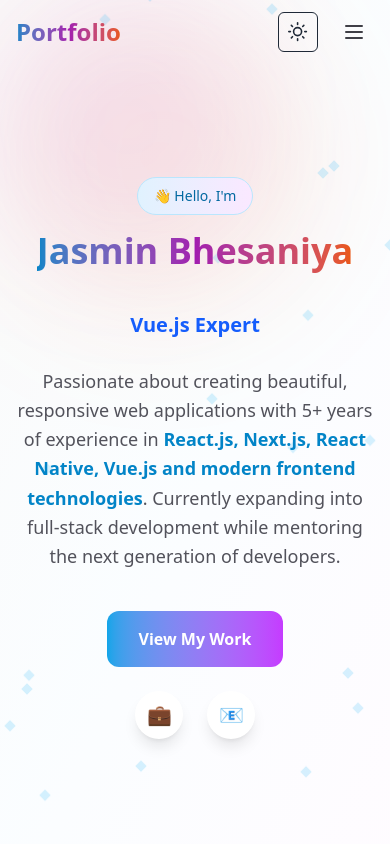
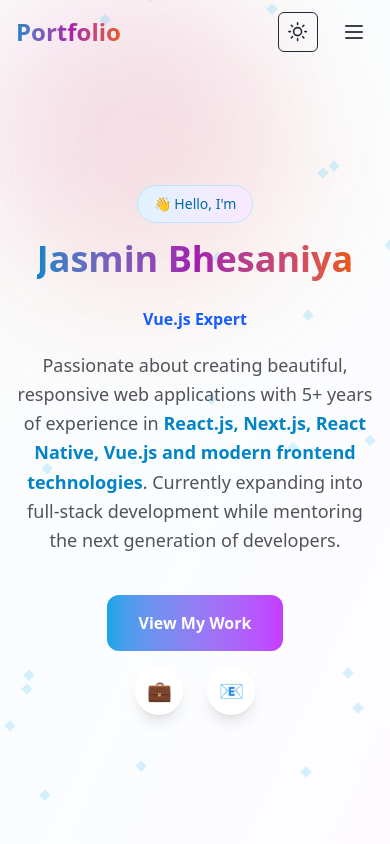
Before and after one commit to jasminbhesaniyajb/jasmin-portfolio-next, a Next.js app: page / in a window 390 px wide. Shown: the top 844 px of the page. Built offline with nearby package versions, Linux system fonts and the light colour scheme.

Commit message:
adjust hero section layout and styling for improved responsiveness

```diff
--- a/src/components/hero-section.jsx
+++ b/src/components/hero-section.jsx
@@ -85,8 +85,8 @@
           </h1>
 
           {/* Dynamic Role */}
-          <div className="relative mb-4 h-20 flex items-center justify-center overflow-hidden">
-          <h2 className="text-xl sm:text-2xl lg:text-3xl font-semibold text-neutral-700 dark:text-neutral-300 animate-fadeInUp relative">
+          <div className="relative mb-4 h-14 md:h-20 flex items-center justify-center overflow-hidden">
+          <h2 className="text-md sm:text-2xl lg:text-3xl font-semibold text-neutral-700 dark:text-neutral-300 animate-fadeInUp relative">
             {roles.map((role, index) => (
               <span
                 key={role}
@@ -138,7 +138,7 @@
 
           {/* Social Links */}
           <div
-            className="mt-6 flex justify-center space-x-6 animate-fadeInUp"
+            className="my-4 flex justify-center space-x-6 animate-fadeInUp"
             style={{ animationDelay: "1s" }}
           >
             {[
```
